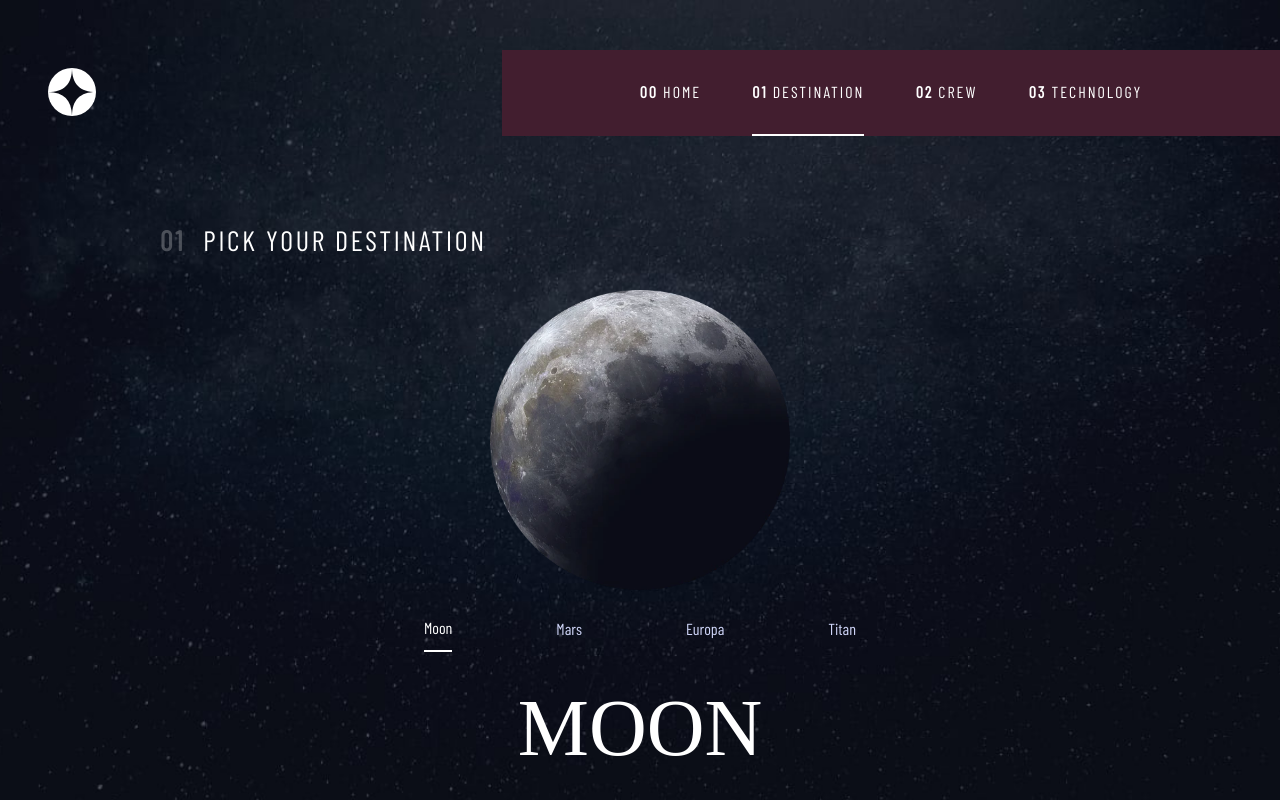
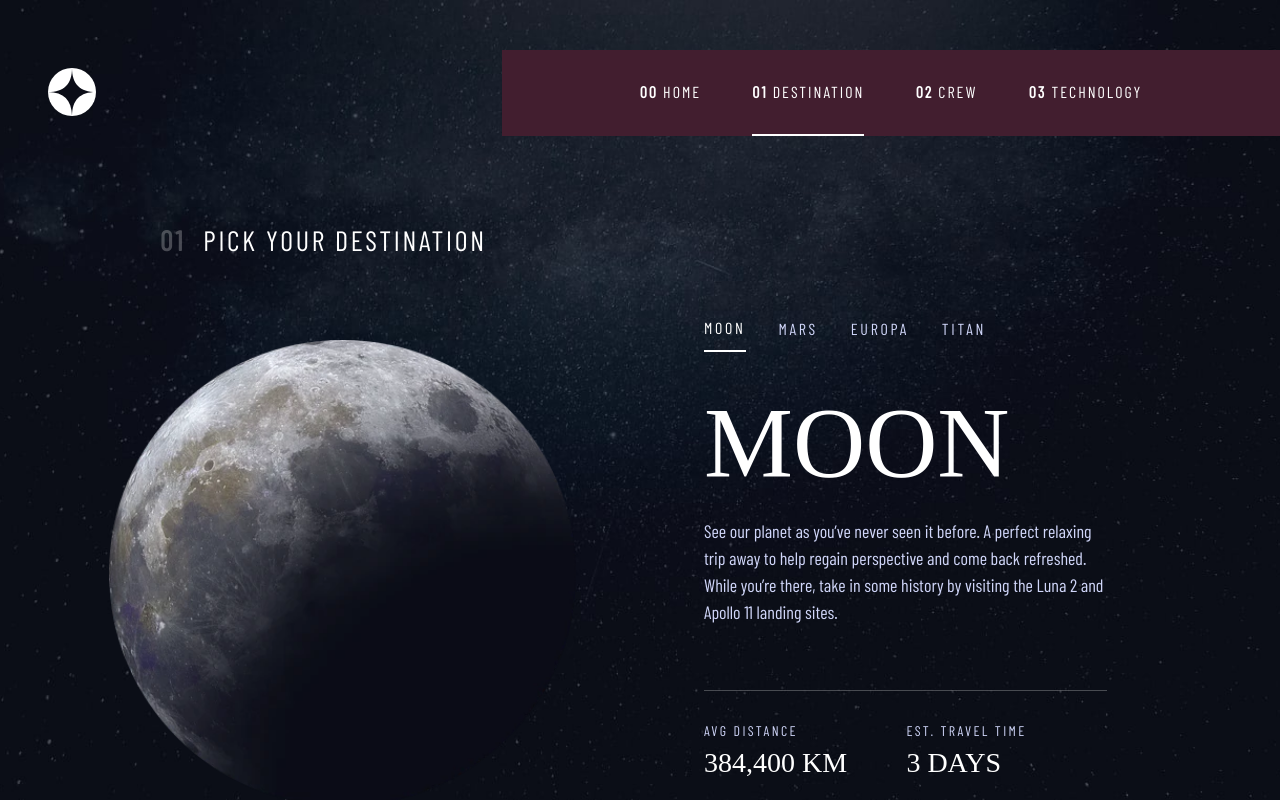
Before and after one commit to Mankind71/frontend-mentor-space-tourism, a React (Vite) app: page /destination in a window 1280 px wide. Shown: the top 800 px of the page. Built offline with nearby package versions, Linux system fonts and the light colour scheme; a web font is replaced by a local one.

Commit message:
fixed carousel for technology page

```diff
--- a/src/components/navbar.css
+++ b/src/components/navbar.css
@@ -68,8 +68,7 @@
   .hr {
     position: absolute;
     background-color: #fff;
-    width: 600px;
-    width: 40%;
+    width: 30%;
     height: 2px;
     z-index: 99;
     top: 4.7rem;
--- a/src/pages/Crew.module.css
+++ b/src/pages/Crew.module.css
@@ -71,4 +71,7 @@
   .bgCrew {
     background-image: url("/src//assets//crew/background-crew-desktop.jpg");
   }
+  .crewBody{
+
+  }
 }
--- a/src/pages/Crew.tsx
+++ b/src/pages/Crew.tsx
@@ -22,11 +22,16 @@ const Crew = () => {
           <span>02</span>MEET YOUR CREW
         </h3>
       </div>
-      <div className={`${styles.crewBody} d-flex flex-column justify-content-md-between`}>
+      <div
+        className={`${styles.crewBody} d-flex flex-column flex-lg-row justify-content-md-between`}
+      >
         <div className={`${styles.img} mt-3 order-md-last`}>
           <img src={pf} className="" alt={crew.name} />
         </div>
-        <div className={`${styles.carouselCon} d-flex justify-content-center`}>
+        <div className="content">
+          <div
+            className={`${styles.carouselCon} d-flex justify-content-center`}
+          >
             {crewData.map((c, i) => (
               <div
                 key={i}
@@ -44,6 +49,7 @@ const Crew = () => {
           </div>
         </div>
       </div>
+    </div>
   );
 };
 
--- a/src/pages/Destination.tsx
+++ b/src/pages/Destination.tsx
@@ -16,12 +16,14 @@ const Destination = () => {
             <span>01</span> pick your destination
           </h3>
         </div>
+        <div className="main">
           <div className="heroImg mx-auto mt-4">
             <img src={pf} alt="moon" />
           </div>
+          <div>
             <div className="content">
               <div className="contentTabs">
-            <div className="d-flex justify-content-evenly align-items-center">
+                <div className="">
                   {destData.map((d, i) => (
                     <p
                       className={i == num ? "active" : ""}
@@ -35,15 +37,24 @@ const Destination = () => {
               </div>
               <div className="name">{dest.name}</div>
               <div className="description">{dest.description}</div>
+{/*
+              <div className="description">
+                See our planet as you’ve never seen it before. A perfect
+                relaxing trip away to help regain perspective and come back
+                refreshed. While you’re there, take in some history by visiting
+                the Luna 2 and Apollo 11 landing sites.
+              </div> */}
               <hr />
-          <div className="details d-md-flex mx-auto justify-content-around">
+              <div className="details d-md-flex mx-auto ms-lg-0 justify-content-around justify-content-lg-between">
                 <div className="distance">
                   <h5>AVG DISTANCE</h5>
                   <p>{dest.distance}</p>
                 </div>
                 <div className="time">
-              <h5>ESt time</h5>
+                  <h5>ESt. travel time</h5>
                   <p>{dest.travel}</p>
+                </div>
+              </div>
             </div>
           </div>
         </div>
--- a/src/pages/Technology.module.css
+++ b/src/pages/Technology.module.css
@@ -28,7 +28,7 @@
   background-color: #111;
   color: white;
   font-size: 16px;
-  color: rgb(255, 255, 255);
+  /* color: rgb(255, 255, 255); */
 }
 .carouselBtn:hover {
   border: solid 1px rgba(255, 255, 255, 1);
@@ -68,18 +68,21 @@
   .techBody{
     width: 90%;
     margin-left: 10%;
-    background-color: #acea;
     justify-content: space-between;
   }
-  .carousel{
-    background-color: #ace;
+  .carouselCon{
+    order: 2;
+    width: 100% !important;
   }
-  /* .desc{
-    width: 40%;
-  } */
   .desc *{
     /* background-color: #de2111; */
+    margin-left: 20%;
+    width: 80%;
     text-align: left;
+    display: flex;
+    flex-direction: column;
+    /* align-items: center; */
+    justify-content: center;
   }
   .carouselBtn {
     height: 80px;
@@ -88,8 +91,8 @@
   .role{
     font-size: 16px;
   }
-  .img{
-    /* background-color: #fff; */
-    /* width: 30%; */
+  .description{
+    width: 60%;
   }
+
 }
--- a/src/pages/Technology.tsx
+++ b/src/pages/Technology.tsx
@@ -1,12 +1,15 @@
 import data from "../data.json";
 import { useEffect, useState } from "react";
 import Carousel from "react-material-ui-carousel";
-import { Paper, Button } from "@mui/material";
+import { Button } from "@mui/material";
 import styles from "./Technology.module.css";
+import Home from "@mui/icons-material/Home";
+import './technology.css'
 
 const Technology = () => {
   const [num, setNum] = useState(0);
   const [width, setWidth] = useState(window.innerWidth);
+  const arrayOfNums = [1,2,3];
 
   const techData = data.technology;
   const tech = techData[num];
@@ -19,17 +22,8 @@ const Technology = () => {
       window.removeEventListener("resize", checkWidth);
     };
   });
-  // useEffect(() => {
-  // const intervalId = setInterval(() => {
-  //   setNum((num) => (num == 2 ? 0 : num + 1));
-  // }, 2500);
 
-  // return () => clearInterval(intervalId);
-  // }, []);
-
-  const pf = "." + (width > 992 ? tech.images.portrait : tech.images.landscape);
-
-  console.log(pf);
+  const pf = width > 992 ? "portrait" : "landscape";
 
   return (
     <div className={`${styles.bgTech} topSpace`}>
@@ -39,23 +33,73 @@ const Technology = () => {
         </h3>
       </div>
 
-      <div className={`${styles.techBody} d-flex flex-column flex-lg-row`}>
-        {/* <div className={`${styles.img} order-lg-last mt-3`}>
-          <img src={pf} className="" alt={tech.name} />
-        </div> */}
-
-        <Carousel>
+      <div
+        className={`${styles.techBody} d-flex flex-column flex-lg-row align-items-lg-center py-lg-5 techBody`}
+      >
+        <div className={`${styles.carouselCon} carouselCon`}>
+          <Carousel
+            IndicatorIcon={null}
+            onChange={(next) => {
+              if (next == undefined) return;
+              setNum(next);
+            }}
+            index={num}
+            // navButtonsAlwaysInvisible={true}
+            // onChange={(next) => {
+            //   if (next == undefined) return;
+            //   setNum(next);
+            // }}
+            // next={(next) => {
+            //   if (next == undefined) return;
+            //   setNum(next);
+            // }}
+            // prev={(prev) => {
+            //   if (prev == undefined) return;
+            //   setNum(prev);
+            // }}
+            // navButtonsProps={{
+            //   style: {
+            //     backgroundColor: "cornflowerblue",
+            //     borderRadius: 0,
+            //   },
+            // }}
+            // navButtonsWrapperProps={{
+            //   style: {
+            //     bottom: "0",
+            //     top: "unset",
+            //   },
+            // }}
+            // IndicatorIcon={arrayOfNums}
+            // indicatorIconButtonProps={{
+            //   className: "carouselBtn",
+            // }}
+            // activeIndicatorIconButtonProps={{
+            //   className: "activeCarouselBtn",
+            // }}
+            // indicatorContainerProps={{
+            //   className: "carouselBtnCon",
+            // }}
+          >
             {techData.map((item, i) => (
-            <div key={i} className={`${styles.img} order-lg-last mt-3`}>
+              <div
+                key={i}
+                className={`${styles.img} order-lg-last mt-3`}
+                onChange={() => {
+                  console.log("changed");
+                }}
+              >
                 <img
                   key={i}
-                src={item.images.landscape}
-                className=""
+                  src={
+                    width > 992 ? item.images.portrait : item.images.landscape
+                  }
+                  className={styles.carouselImg}
                   alt={tech.name}
                 />
               </div>
             ))}
           </Carousel>
+        </div>
         <div
           className={`${styles.carousel} d-flex justify-content-center flex-lg-column justify-content-lg-between`}
         >
@@ -74,7 +118,9 @@ const Technology = () => {
         <div className={`${styles.desc} desc`}>
           <div className={styles.role}>The terminology...</div>
           <div className="dataName">{tech.name}</div>
-          <div className="description">{tech.description}</div>
+          <div className={`${styles.description} description`}>
+            {tech.description}
+          </div>
         </div>
       </div>
     </div>
--- a/src/pages/destination.css
+++ b/src/pages/destination.css
@@ -26,6 +26,13 @@
 }
 .heroImg img {
   width: 100%;
+}
+.contentTabs > div {
+  text-transform: uppercase;
+  letter-spacing: 2.7px;
+  display: flex;
+  justify-content: space-evenly;
+  align-items: center;
 }
 .contentTabs p {
   font-size: 14px;
@@ -110,24 +117,80 @@
     padding-top: 1rem;
     padding-bottom: 2rem;
   }
-
 }
 
 @media only screen and (min-width: 992px) {
   .bgDest {
     background-image: url("/src//assets//destination/background-destination-desktop.jpg");
   }
-
   .heroTitle h3 {
     font-size: 28px;
     padding-top: 4rem;
     padding-left: 5rem;
     margin-left: 5rem;
   }
-  .dataName{
+  .main {
+    display: flex;
+    margin: auto;
+  }
+  .main > div{
+    flex: 1;
+    /* background-color: #ace; */
+  }
+
+  .heroImg {
+    width: 60%;
+    display: flex;
+    justify-content: end;
+    align-items: center;
+    padding-right: 10%;
+  }
+  .heroImg img{
+    /* background-color: #235; */
+    height: 90%;
+    width: auto;
+  }
+  .content{
+    /* background-color: #aaa; */
+    width: 70%;
+  }
+  .content *{
+    text-align: left;
+  }
+  .dataName {
     font-size: 56px;
   }
-  .description{
+  .contentTabs > div {
+    font-size: 16px;
+    width: 70%;
+    justify-content: space-between;
+    margin-left: 0;
+  }
+  .content .name{
+    font-size: 100px;
+  }
+  .description {
+    width: 100%;
+    /* background-color: #fff; */
     font-size: 18px;
+    margin-left: 0;
+    padding: 0;
+  }
+  .content hr{
+    margin-top: 4rem;
+    width: 100%;
+    margin-left: 0;
+  }
+  .details{
+    width: 80%;
+    /* margin-left: 0; */
+    /* padding-top: 0rem; */
+    /* padding-bottom: 0rem; */
+  }
+  .details h5 {
+    margin-bottom: 3px;
+  }
+  .details p {
+    margin-top: 0;
   }
 }
--- /dev/null
+++ b/src/pages/technology.css
@@ -0,0 +1,51 @@
+
+.carouselBtn {
+  margin: 25px 10px !important;
+  border-radius: 50%;
+  height: 40px;
+  width: 40px;
+  cursor: pointer;
+  border: solid 1px rgba(255, 255, 255, 0.5) !important;
+  background-color: #111;
+  color: white;
+  font-size: 16px;
+  /* color: rgb(255, 255, 255); */
+}
+.activeCarouselBtn {
+  background-color: #fff !important;
+  color: black !important;
+  opacity: 1;
+}
+.carouselBtn:hover {
+  border: solid 1px rgba(255, 255, 255, 1) !important;
+  color: white !important;
+}
+.activeCarouselBtn:hover {
+  color: black !important;
+  opacity: .7 !important;
+}
+@media only screen and (min-width: 768px) {
+  .carouselBtn {
+    height: 60px;
+    width: 60px;
+  }
+}
+
+@media only screen and (min-width: 992px) {
+  .carouselBtnCon{
+    position: fixed;
+    /* background-color: #f3f; */
+    left: 150px !important;
+    bottom: 25% !important;
+    width: 100px !important;
+    display: flex;
+    /* overflow: scroll; */
+    flex-direction: column;
+    height: 300px;
+    z-index: 999;
+  }
+  .carouselBtn {
+    height: 80px;
+    width: 80px;
+  }
+}
```
Lines whose indentation alone changed are shown as unchanged.
